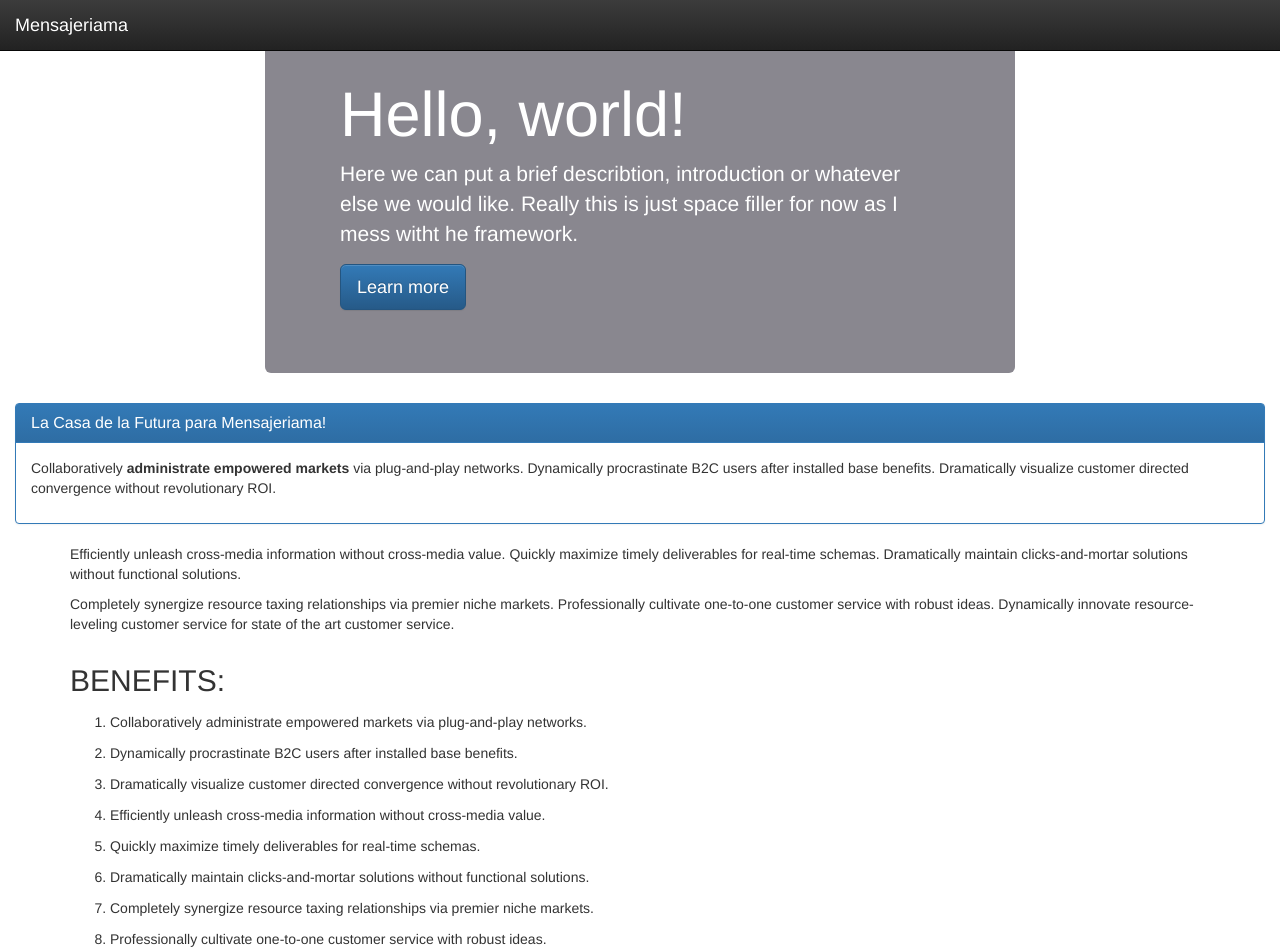
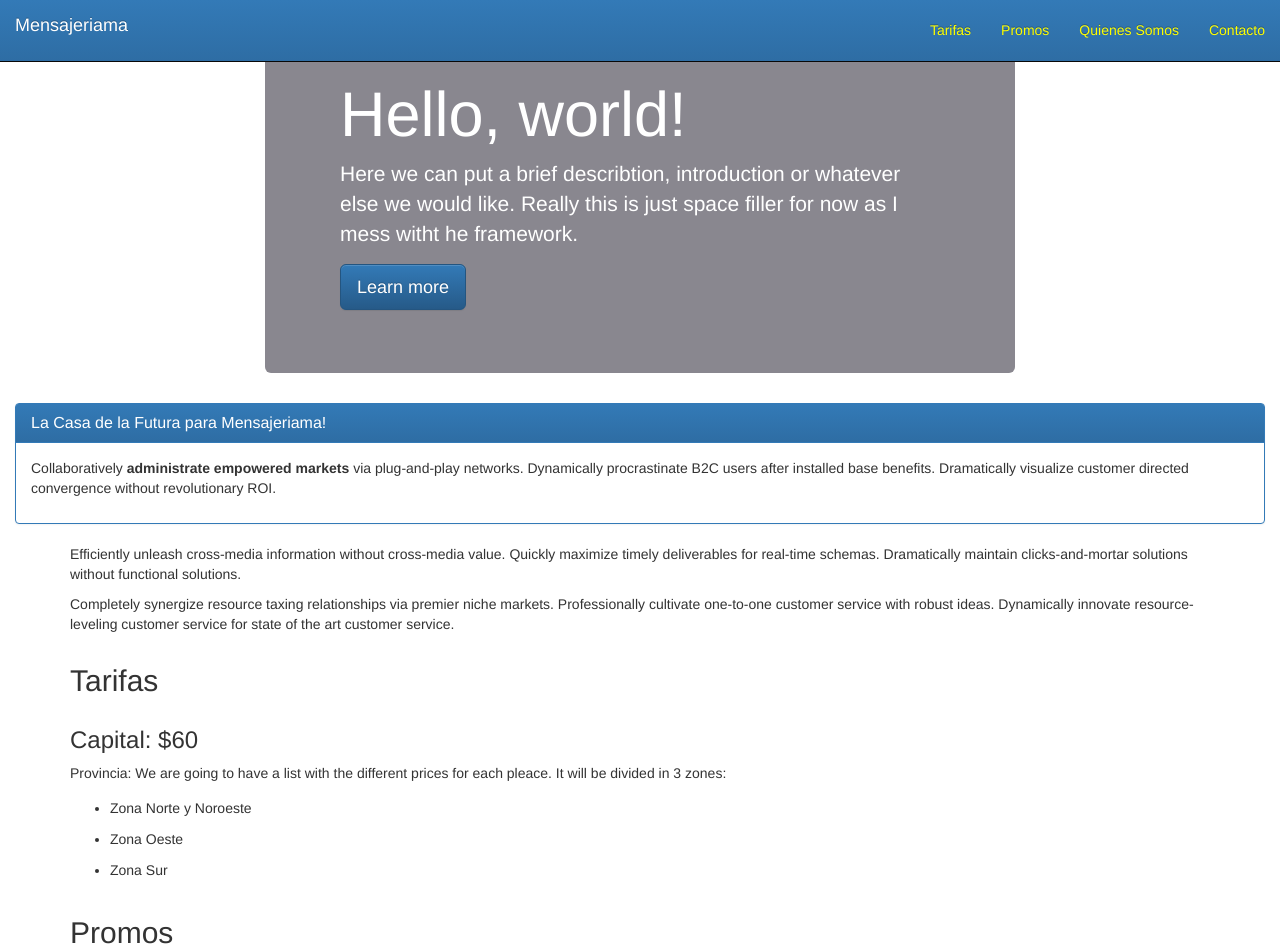
Before and after one commit to ryan258/mensajeriama, a Jekyll site: the page built from index.html, in a window 1280 px wide and 1400 px high. Shown: the top 952 px of the window. Built offline with Jekyll 4.4.1, drawn with Linux system fonts in a browser that asks for light colours; nearby versions of some CDN libraries; some of the changed text lies outside the part shown.

Commit message:
Update page content and starting working on the navigation

```diff
--- a/_includes/nav.html
+++ b/_includes/nav.html
@@ -11,12 +11,13 @@
         <a class="navbar-brand" href="#top">Mensajeriama</a>
       </div>
       <div id="nav" class="collapse navbar-collapse navbar-scrollspy">
-        <!--<ul class="nav navbar-nav navbar-right">
-          <li><a href="#about">About</a></li>
-          <li><a href="#benefits">Benefits</a></li>
+        <ul class="nav navbar-nav navbar-right">
+          <li><a href="#tarifas">Tarifas</a></li>
+          <li><a href="#promos">Promos</a></li>
+          <li><a href="#quienes-somos">Quienes Somos</a></li>
           <li role="separator" class="divider"></li>
-          <li><a href="#contact">Contact</a></li>
-        </ul>-->
+          <li><a href="#contacto">Contacto</a></li>
+        </ul>
       </div>
     </div>
   </nav>
--- a/css/styles.css
+++ b/css/styles.css
@@ -1,5 +1,21 @@
 body {
 	position: relative;
+}
+
+/* Main Navigation */
+
+.navbar-inverse {
+	background-image: -webkit-linear-gradient(top,#337ab7 0,#2e6da4 100%);
+  background-image: -o-linear-gradient(top,#337ab7 0,#2e6da4 100%);
+  background-image: -webkit-gradient(linear,left top,left bottom,from(#337ab7),to(#2e6da4));
+  background-image: linear-gradient(to bottom,#337ab7 0,#2e6da4 100%);
+  filter: progid:DXImageTransform.Microsoft.gradient(startColorstr='#ff337ab7', endColorstr='#ff2e6da4', GradientType=0);
+  background-repeat: repeat-x;
+}
+
+.navbar-inverse .navbar-brand,
+.navbar-inverse .navbar-nav>li>a {
+  color: yellow;
 }
 
 li {
--- a/index.html
+++ b/index.html
@@ -23,6 +23,93 @@
     <div class="col-md-12">
       <p class="f-left">Efficiently unleash cross-media information without cross-media value. Quickly maximize timely deliverables for real-time schemas. Dramatically maintain clicks-and-mortar solutions without functional solutions.</p>
       <p class="f-right">Completely synergize resource taxing relationships via premier niche markets. Professionally cultivate one-to-one customer service with robust ideas. Dynamically innovate resource-leveling customer service for state of the art customer service.</p>
+    </div>
+  </div>
+</div>
+
+<div id="tarifas" class="container tarifas">
+  <div class="row">
+    <div class="col-md-12">
+      <h2>Tarifas</h2>
+    </div>
+  </div>
+  <div class="row">
+    <div class="col-md-12">
+      <h3>Capital: $60</h3>
+      <p>Provincia: We are going to have a list with the different prices for each pleace. It will be divided in 3 zones:</p>
+      <ul>
+        <li>Zona Norte y Noroeste</li>
+        <li>Zona Oeste</li>
+        <li>Zona Sur </li>
+      </ul>
+    </div>
+  </div>
+</div>
+
+<div id="promos" class="container promos">
+  <div class="row">
+    <div class="col-md-12">
+      <h2>Promos</h2>
+    </div>
+  </div>
+  <div class="row">
+    <div class="col-md-6">
+      <h3>Promoción Capital:</h3>
+      <ul>
+        <li>2do y 3er viaje: $40</li>
+        <li>4to, 5to y 6to viaje: $30</li>
+        <li>7mo en adelante: $20</li>
+      </ul>
+    </div>
+    <div class="col-md-6">
+      <h3>Promocion Provincia:</h3>
+      <ul>
+        <li>2do y 3er viaje: 50% off</li>
+        <li>4to, 5to y 6to viaje: 70% off</li>
+        <li>7mo en adelante: $30</li>
+      </ul>
+    </div>
+  </div>
+</div>
+
+<div id="quienes-somos" class="container quienes-somos">
+  <div class="row">
+    <div class="col-md-12">
+      <h2>Quienes Somos</h2>
+    </div>
+  </div>
+  <div class="row">
+    <div class="col-md-12">
+      <p>{They are going to write some stuff about them here}</p>
+    </div>
+  </div>
+</div>
+
+<div id="contacto" class="container contacto">
+  <div class="row">
+    <div class="col-md-12">
+      <h2>Contacto</h2>
+    </div>
+  </div>
+  <div class="row">
+    <div class="col-md-6">
+      <p class="lead">(011) 4-562-0320</p>
+    </div>
+    <div class="col-md-6">
+      <p class="lead">(011) 15-5050-7904</p>
+    </div>
+  </div>
+</div>
+
+<div id="social" class="container social">
+  <div class="row">
+    <div class="col-md-12">
+      <h2>Social</h2>
+    </div>
+  </div>
+  <div class="row">
+    <div class="col-md-12">
+      <p>We need to get the social links that they currently have.</p>
     </div>
   </div>
 </div>
```
